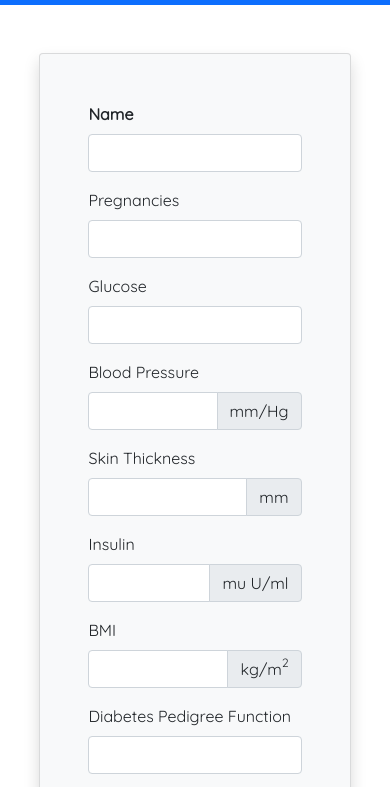
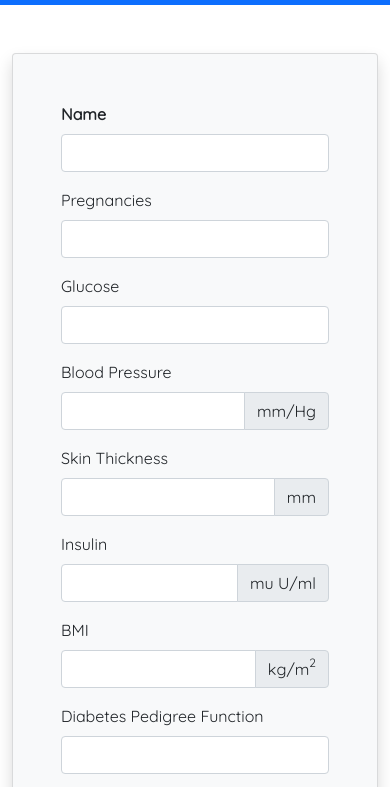
Before and after one commit to dan-dia/project-capstone-team-csd-134, a plain HTML site: page index1.html in a window 390 px wide. Shown: the part 51-838 px from the top of the page. Drawn offline with nearby package versions, Linux system fonts and the light colour scheme.

Commit message:
Menambahkan Responsive CSS

```diff
--- a/src/css/style.css
+++ b/src/css/style.css
@@ -17,3 +17,13 @@ body {
     width: 15%;
     font-weight: bold;
 }
+
+@media screen and (max-width: 1000px) {
+
+    .card,
+    .btn {
+        width: 100%;
+        padding: 0;
+    }
+
+}
```
